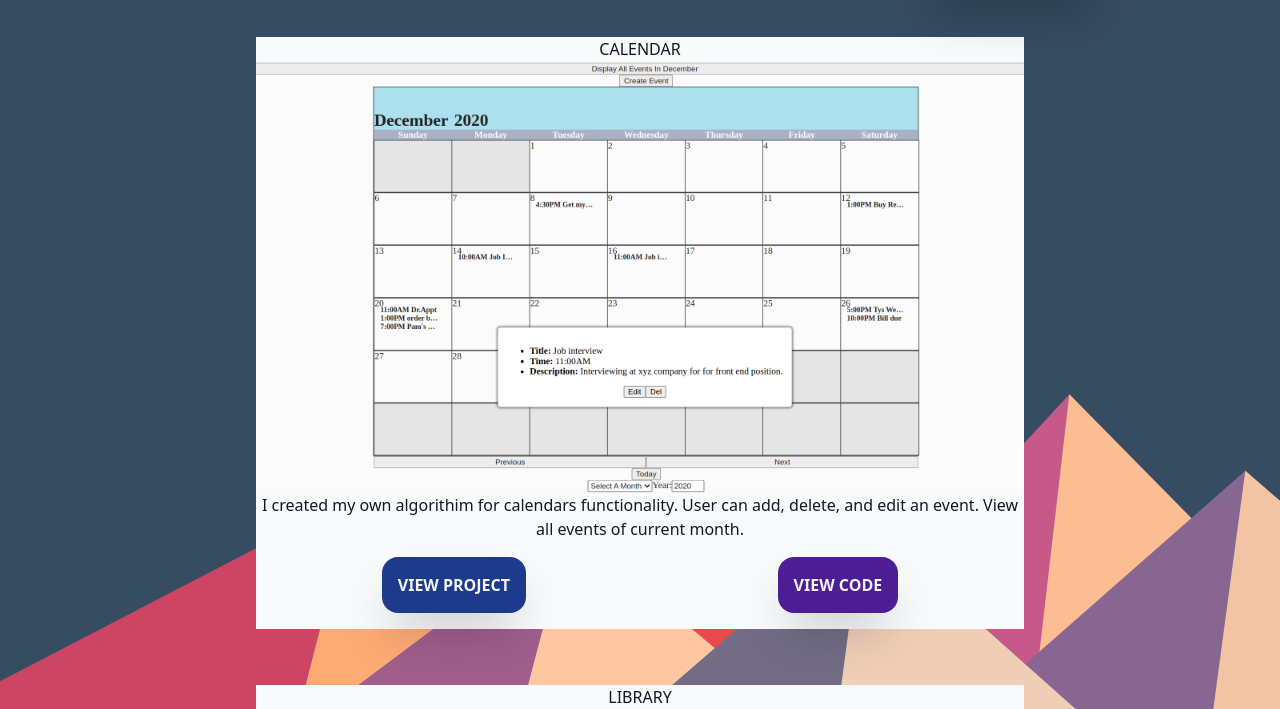
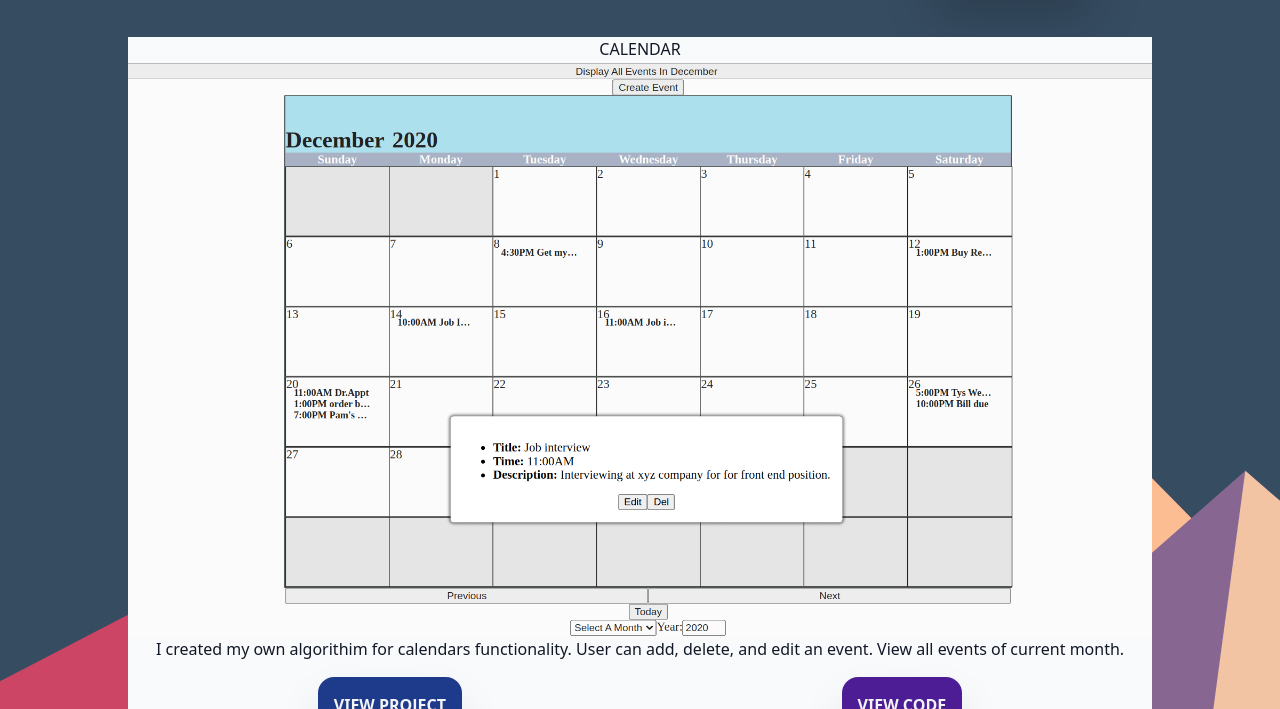
Before and after one commit to Camus1859/portfolio2, a Gatsby site: page /projectspg in a window 1280 px wide. Shown: the part 91-800 px from the top of the page. Built offline with nearby package versions, Linux system fonts and the light colour scheme; Gatsby itself is replaced by a stand-in of ours.

Commit message:
added landing page respoviveness

```diff
--- a/src/pages/index.js
+++ b/src/pages/index.js
@@ -5,8 +5,8 @@ import { Link } from "gatsby"
 const AboutPage = () => {
   return (
     <Layout>
-      <div className="  lg:ml-72 lg:pl-3  lg:mr-20	">
-        <div className="  lg:mt-40">
+      <div className="   lg:pl-3  	">
+        <div className="  mt-12 md:mt-28 lg:ml-44">
           <div className=" p-4	">
             <div>
               <h1 className="text-gray-100 lg:text-5xl text-2xl lg:font-light mb-2  	">
--- a/src/pages/projectspg.js
+++ b/src/pages/projectspg.js
@@ -71,27 +71,27 @@ const ProjectsPage = ({ data }) => {
   const images = data.projectImages.edges.map(image => {
     return (
       <div key={image.node.base} className=" flex-col flex items-center mt-14  text-gray-100 text-center">
-        <p className=" h-5/5	 w-4/5 bg-gray-50 text-gray-900  md:h-4/5	 md:w-3/5">
+        <p className=" h-5/5	 w-4/5 bg-gray-50 text-gray-900  md:h-5/5	 md:w-4/5 relative">
           {" "}
           {image.node.base.split(".")[0].toUpperCase()}
         </p>
 
         <Img
-          className="h-5/5 	 w-4/5 md:h-4/5	 md:w-3/5"
+          className="h-5/5 	 w-4/5 md:h-5/5	 md:w-4/5"
           fluid={image.node.childImageSharp.fluid}
         />
-        <p className="h-5/5	 w-4/5 bg-gray-50 text-gray-900  md:h-4/5	 md:w-3/5	 ">
+        <p className="  relative h-5/5	 w-4/5 bg-gray-50 text-gray-900  md:h-5/5	 md:w-4/5	 ">
           {checkImageAddDescription(image.node.base)}
         </p>
-        <div className="flex justify-around h-5/5	 w-4/5 bg-gray-50 md:h-4/5	 md:w-3/5 ">
+        <div className=" relative flex justify-around h-5/5	 w-4/5 bg-gray-50 md:h-5/5	 md:w-4/5 ">
           <button
-            className="bg-blue-900 p-4 font-bold border-none no-underline focus:outline-none	outline-none	shadow-2xl rounded-2xl transform hover:-translate-y-1 hover:scale-110 m-4 hover:bg-blue-500 "
+            className=" relative bg-blue-900 p-4 font-bold border-none no-underline focus:outline-none	outline-none	shadow-2xl rounded-2xl transform hover:-translate-y-1 hover:scale-110 m-4 hover:bg-blue-500 "
             onClick={() => viewSiteBtnClicked(image.node.base)}
           >
             VIEW PROJECT
           </button>
           <button
-            className=" m-4	bg-purple-900 p-4 font-bold border-none no-underline	outline-none		rounded-2xl focus:outline-none shadow-2xl transform hover:-translate-y-1 hover:scale-110 hover:bg-purple-500"
+            className=" relative m-4	bg-purple-900 p-4 font-bold border-none no-underline	outline-none		rounded-2xl focus:outline-none shadow-2xl transform hover:-translate-y-1 hover:scale-110 hover:bg-purple-500"
             onClick={() => viewCodeBtnClicked(image.node.base)}
           >
             VIEW CODE
```
